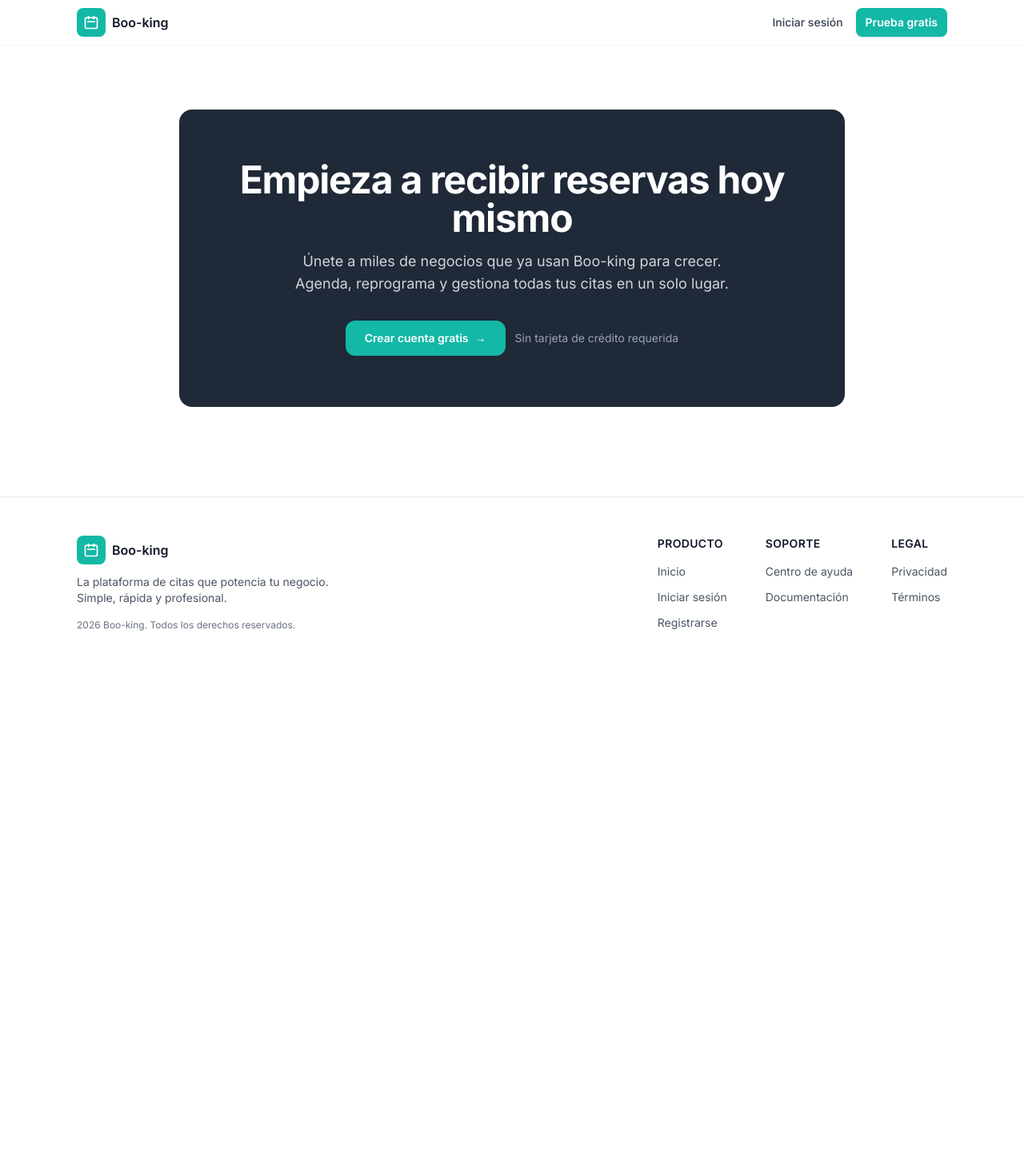
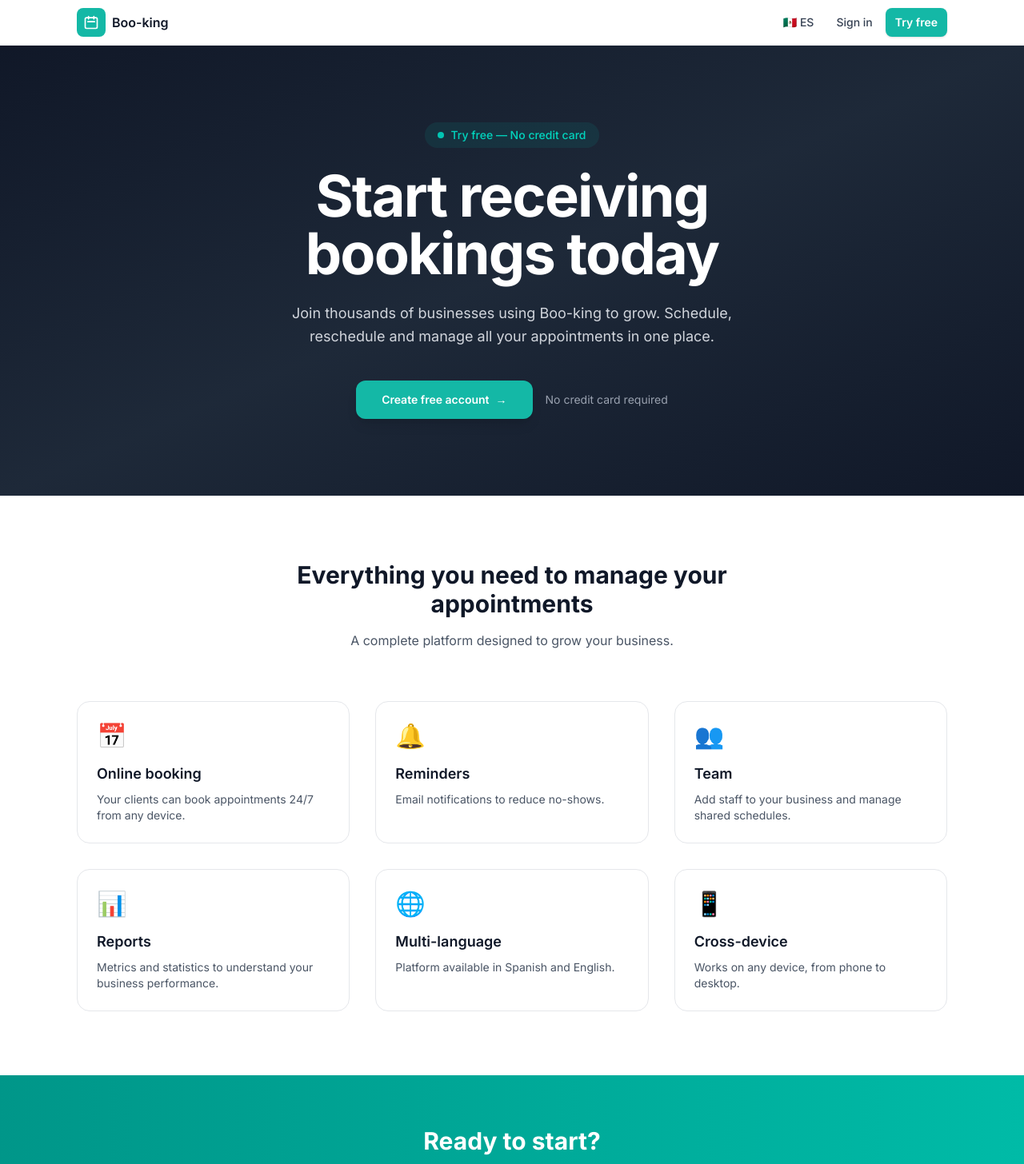
Before and after one commit to ErickGBR/boo-king-mvp, a React (Vite) app in the folder frontend/: page / in a window 1280 px wide. Shown: the top 1456 px of the page at 80% size. Before the commit the page ends 838 px from the top, so only its background shows below. Built offline with nearby package versions, Linux system fonts and the light colour scheme; no server answers.

Commit message:
feat: enhance landing page with i18n

```diff
--- a/frontend/src/pages/Home.jsx
+++ b/frontend/src/pages/Home.jsx
@@ -1,32 +1,37 @@
 import { Link } from 'react-router-dom';
 import { useAuth } from '../context/AuthContext';
-import InstallPrompt from '../components/InstallPrompt';
+import { useTranslation } from 'react-i18next';
+import LanguageSwitcher from '../components/LanguageSwitcher';
 
 const TEAL = '#14b8a6';
-const TEAL_DARK = '#0d9488';
 
 export default function Home() {
   const { user, logout } = useAuth();
+  const { t } = useTranslation();
+
   return (
     <div className="min-h-screen bg-white">
-      <nav className="sticky top-0 z-50 border-b border-gray-100 bg-white">
+      <nav className="sticky top-0 z-50 border-b border-gray-100 bg-white/80 backdrop-blur-md">
         <div className="mx-auto flex h-14 max-w-6xl items-center justify-between px-4 sm:px-6 lg:px-8">
           <Link to="/" className="flex items-center gap-2 text-base font-semibold text-gray-900">
             <span className="flex h-9 w-9 items-center justify-center rounded-lg text-white" style={{ backgroundColor: TEAL }}>
-              <svg className="h-5 w-5" fill="none" stroke="currentColor" viewBox="0 0 24 24"><path strokeLinecap="round" strokeLinejoin="round" strokeWidth={2} d="M8 7V3m8 4V3m-9 8h10M5 21h14a2 2 0 002-2V7a2 2 0 00-2-2H5a2 2 0 00-2 2v12a2 2 0 002 2z" /></svg>
+              <svg className="h-5 w-5" fill="none" stroke="currentColor" viewBox="0 0 24 24">
+                <path strokeLinecap="round" strokeLinejoin="round" strokeWidth={2} d="M8 7V3m8 4V3m-9 8h10M5 21h14a2 2 0 002-2V7a2 2 0 00-2-2H5a2 2 0 00-2 2v12a2 2 0 002 2z" />
+              </svg>
             </span>
-            Boo-king
+            {t('app.name')}
           </Link>
           <div className="flex items-center gap-1">
+            <LanguageSwitcher />
             {user ? (
               <>
-                <Link to="/dashboard" className="rounded-lg px-3 py-2 text-sm font-medium text-gray-700 transition hover:bg-gray-50 hover:text-gray-900">Panel</Link>
-                <button type="button" onClick={logout} className="rounded-lg px-3 py-2 text-sm font-medium text-gray-700 transition hover:bg-gray-50 hover:text-gray-900">Cerrar sesión</button>
+                <Link to="/dashboard" className="rounded-lg px-3 py-2 text-sm font-medium text-gray-700 transition hover:bg-gray-50">{t('nav.dashboard')}</Link>
+                <button type="button" onClick={logout} className="rounded-lg px-3 py-2 text-sm font-medium text-gray-700 transition hover:bg-gray-50">{t('nav.logout')}</button>
               </>
             ) : (
               <>
-                <Link to="/login" className="rounded-lg px-3 py-2 text-sm font-medium text-gray-700 transition hover:bg-gray-50 hover:text-gray-900">Iniciar sesión</Link>
-                <Link to="/register" className="rounded-lg px-3 py-2 text-sm font-semibold text-white shadow-sm transition hover:opacity-90" style={{ backgroundColor: TEAL }}>Prueba gratis</Link>
+                <Link to="/login" className="rounded-lg px-3 py-2 text-sm font-medium text-gray-700 transition hover:bg-gray-50">{t('nav.login')}</Link>
+                <Link to="/register" className="rounded-lg px-3 py-2 text-sm font-semibold text-white shadow-sm transition hover:opacity-90" style={{ backgroundColor: TEAL }}>{t('nav.tryFree')}</Link>
               </>
             )}
           </div>
@@ -34,71 +39,111 @@ export default function Home() {
       </nav>
 
       <main>
-        <section className="mx-auto max-w-4xl px-4 py-20 text-center sm:px-6 lg:px-8">
-          <div className="rounded-2xl px-6 py-16 text-white" style={{ backgroundColor: '#1f2937' }}>
-            <h1 className="text-4xl font-bold tracking-tight sm:text-5xl">
-              Empieza a recibir reservas hoy mismo
+        <section className="relative overflow-hidden bg-gradient-to-br from-gray-900 via-gray-800 to-gray-900">
+          <div className="absolute inset-0 bg-[radial-gradient(ellipse_at_top_right,_var(--tw-gradient-stops))] from-teal-500/20 via-transparent to-transparent" />
+          <div className="relative mx-auto max-w-6xl px-4 py-24 sm:px-6 lg:px-8">
+            <div className="mx-auto max-w-3xl text-center">
+              <div className="mb-6 inline-flex items-center gap-2 rounded-full bg-teal-500/10 px-4 py-1.5 text-sm font-medium text-teal-400">
+                <span className="h-2 w-2 rounded-full bg-teal-400 animate-pulse" />
+                {t('nav.tryFree')} — No credit card
+              </div>
+              <h1 className="text-5xl font-bold tracking-tight text-white sm:text-6xl lg:text-7xl">
+                {t('hero.title')}
               </h1>
-            <p className="mx-auto mt-4 max-w-xl text-lg text-gray-300">
-              Únete a miles de negocios que ya usan Boo-king para crecer. Agenda, reprograma y gestiona todas tus citas en un solo lugar.
+              <p className="mx-auto mt-6 max-w-xl text-lg leading-relaxed text-gray-300">
+                {t('hero.subtitle')}
               </p>
               {!user && (
-              <div className="mt-8 flex flex-col items-center gap-3 sm:flex-row sm:justify-center">
-                <Link to="/register" className="inline-flex items-center gap-2 rounded-xl px-6 py-3 text-sm font-semibold text-white transition hover:opacity-90" style={{ backgroundColor: TEAL }}>
-                  Crear cuenta gratis
+                <div className="mt-10 flex flex-col items-center gap-4 sm:flex-row sm:justify-center">
+                  <Link to="/register" className="inline-flex items-center gap-2 rounded-xl px-8 py-3.5 text-sm font-semibold text-white shadow-lg transition-all hover:shadow-xl hover:scale-105" style={{ backgroundColor: TEAL }}>
+                    {t('hero.cta')}
                     <span aria-hidden>→</span>
                   </Link>
-                <span className="text-sm text-gray-400">Sin tarjeta de crédito requerida</span>
+                  <span className="text-sm text-gray-400">{t('hero.noCard')}</span>
                 </div>
               )}
               {user && (
-              <Link to="/dashboard" className="mt-8 inline-flex rounded-xl px-6 py-3 text-sm font-semibold text-white transition hover:opacity-90" style={{ backgroundColor: TEAL }}>
-                Ir al panel
+                <Link to="/dashboard" className="mt-10 inline-flex rounded-xl px-8 py-3.5 text-sm font-semibold text-white shadow-lg transition-all hover:shadow-xl hover:scale-105" style={{ backgroundColor: TEAL }}>
+                  {t('hero.goDashboard')}
                 </Link>
               )}
             </div>
+          </div>
         </section>
 
-        <section className="mx-auto max-w-4xl px-4 pb-8 sm:px-6 lg:px-8">
-          <InstallPrompt />
+        <section className="border-t border-gray-100 bg-white py-20">
+          <div className="mx-auto max-w-6xl px-4 sm:px-6 lg:px-8">
+            <div className="mx-auto max-w-2xl text-center">
+              <h2 className="text-3xl font-bold text-gray-900">{t('features.title')}</h2>
+              <p className="mt-4 text-gray-600">{t('features.subtitle')}</p>
+            </div>
+            <div className="mt-16 grid gap-8 sm:grid-cols-2 lg:grid-cols-3">
+              {[
+                { icon: '📅', title: t('features.online'), desc: t('features.onlineDesc') },
+                { icon: '🔔', title: t('features.reminders'), desc: t('features.remindersDesc') },
+                { icon: '👥', title: t('features.team'), desc: t('features.teamDesc') },
+                { icon: '📊', title: t('features.reports'), desc: t('features.reportsDesc') },
+                { icon: '🌐', title: t('features.lang'), desc: t('features.langDesc') },
+                { icon: '📱', title: t('features.mobile'), desc: t('features.mobileDesc') },
+              ].map((f) => (
+                <div key={f.title} className="group rounded-2xl border border-gray-200 p-6 transition-all hover:shadow-lg hover:border-teal-200">
+                  <span className="text-3xl">{f.icon}</span>
+                  <h3 className="mt-4 text-lg font-semibold text-gray-900">{f.title}</h3>
+                  <p className="mt-2 text-sm text-gray-600">{f.desc}</p>
+                </div>
+              ))}
+            </div>
+          </div>
         </section>
 
-        <footer className="border-t border-gray-200 bg-white">
+        {!user && (
+          <section className="bg-gradient-to-r from-teal-600 to-teal-500 py-16">
+            <div className="mx-auto max-w-4xl px-4 text-center sm:px-6 lg:px-8">
+              <h2 className="text-3xl font-bold text-white">{t('cta.title')}</h2>
+              <p className="mt-2 text-teal-100">{t('cta.subtitle')}</p>
+              <Link to="/register" className="mt-8 inline-flex items-center gap-2 rounded-xl bg-white px-8 py-3.5 text-sm font-semibold text-teal-600 shadow-lg transition-all hover:shadow-xl hover:scale-105">
+                {t('hero.cta')} <span aria-hidden>→</span>
+              </Link>
+            </div>
+          </section>
+        )}
+
+        <footer className="border-t border-gray-200 bg-gray-50">
           <div className="mx-auto max-w-6xl px-4 py-12 sm:px-6 lg:px-8">
             <div className="flex flex-col gap-8 md:flex-row md:justify-between">
               <div className="max-w-xs">
                 <div className="flex items-center gap-2">
                   <span className="flex h-9 w-9 items-center justify-center rounded-lg text-white" style={{ backgroundColor: TEAL }}>
-                    <svg className="h-5 w-5" fill="none" stroke="currentColor" viewBox="0 0 24 24"><path strokeLinecap="round" strokeLinejoin="round" strokeWidth={2} d="M8 7V3m8 4V3m-9 8h10M5 21h14a2 2 0 002-2V7a2 2 0 00-2-2H5a2 2 0 00-2 2v12a2 2 0 002 2z" /></svg>
+                    <svg className="h-5 w-5" fill="none" stroke="currentColor" viewBox="0 0 24 24">
+                      <path strokeLinecap="round" strokeLinejoin="round" strokeWidth={2} d="M8 7V3m8 4V3m-9 8h10M5 21h14a2 2 0 002-2V7a2 2 0 00-2-2H5a2 2 0 00-2 2v12a2 2 0 002 2z" />
+                    </svg>
                   </span>
-                  <span className="font-semibold text-gray-900">Boo-king</span>
+                  <span className="font-semibold text-gray-900">{t('app.name')}</span>
                 </div>
-                <p className="mt-3 text-sm text-gray-600">
-                  La plataforma de citas que potencia tu negocio. Simple, rápida y profesional.
-                </p>
-                <p className="mt-4 text-xs text-gray-500">2026 Boo-king. Todos los derechos reservados.</p>
+                <p className="mt-3 text-sm text-gray-600">{t('footer.description')}</p>
+                <p className="mt-4 text-xs text-gray-400">2026 {t('app.name')}. All rights reserved.</p>
               </div>
               <div className="flex gap-12">
                 <div>
-                  <h3 className="text-sm font-semibold uppercase tracking-wide text-gray-900">Producto</h3>
+                  <h3 className="text-sm font-semibold uppercase tracking-wide text-gray-900">{t('footer.product')}</h3>
                   <ul className="mt-3 space-y-2">
-                    <li><Link to="/" className="text-sm text-gray-600 hover:text-gray-900">Inicio</Link></li>
-                    <li><Link to="/login" className="text-sm text-gray-600 hover:text-gray-900">Iniciar sesión</Link></li>
-                    <li><Link to="/register" className="text-sm text-gray-600 hover:text-gray-900">Registrarse</Link></li>
+                    <li><Link to="/" className="text-sm text-gray-600 hover:text-gray-900">{t('nav.home')}</Link></li>
+                    <li><Link to="/login" className="text-sm text-gray-600 hover:text-gray-900">{t('nav.login')}</Link></li>
+                    <li><Link to="/register" className="text-sm text-gray-600 hover:text-gray-900">{t('nav.register')}</Link></li>
                   </ul>
                 </div>
                 <div>
-                  <h3 className="text-sm font-semibold uppercase tracking-wide text-gray-900">Soporte</h3>
+                  <h3 className="text-sm font-semibold uppercase tracking-wide text-gray-900">{t('footer.support')}</h3>
                   <ul className="mt-3 space-y-2">
-                    <li><a href="#" className="text-sm text-gray-600 hover:text-gray-900">Centro de ayuda</a></li>
-                    <li><a href="#" className="text-sm text-gray-600 hover:text-gray-900">Documentación</a></li>
+                    <li><a href="#" className="text-sm text-gray-600 hover:text-gray-900">{t('footer.help')}</a></li>
+                    <li><a href="#" className="text-sm text-gray-600 hover:text-gray-900">{t('footer.docs')}</a></li>
                   </ul>
                 </div>
                 <div>
-                  <h3 className="text-sm font-semibold uppercase tracking-wide text-gray-900">Legal</h3>
+                  <h3 className="text-sm font-semibold uppercase tracking-wide text-gray-900">{t('footer.legal')}</h3>
                   <ul className="mt-3 space-y-2">
-                    <li><a href="#" className="text-sm text-gray-600 hover:text-gray-900">Privacidad</a></li>
-                    <li><a href="#" className="text-sm text-gray-600 hover:text-gray-900">Términos</a></li>
+                    <li><a href="#" className="text-sm text-gray-600 hover:text-gray-900">{t('footer.privacy')}</a></li>
+                    <li><a href="#" className="text-sm text-gray-600 hover:text-gray-900">{t('footer.terms')}</a></li>
                   </ul>
                 </div>
               </div>
```
Also changed, not shown: frontend/src/pages/Dashboard.jsx (+28 -13 lines), frontend/src/pages/DashboardHome.jsx (+20 -6 lines). Lines whose indentation alone changed are shown as unchanged.
